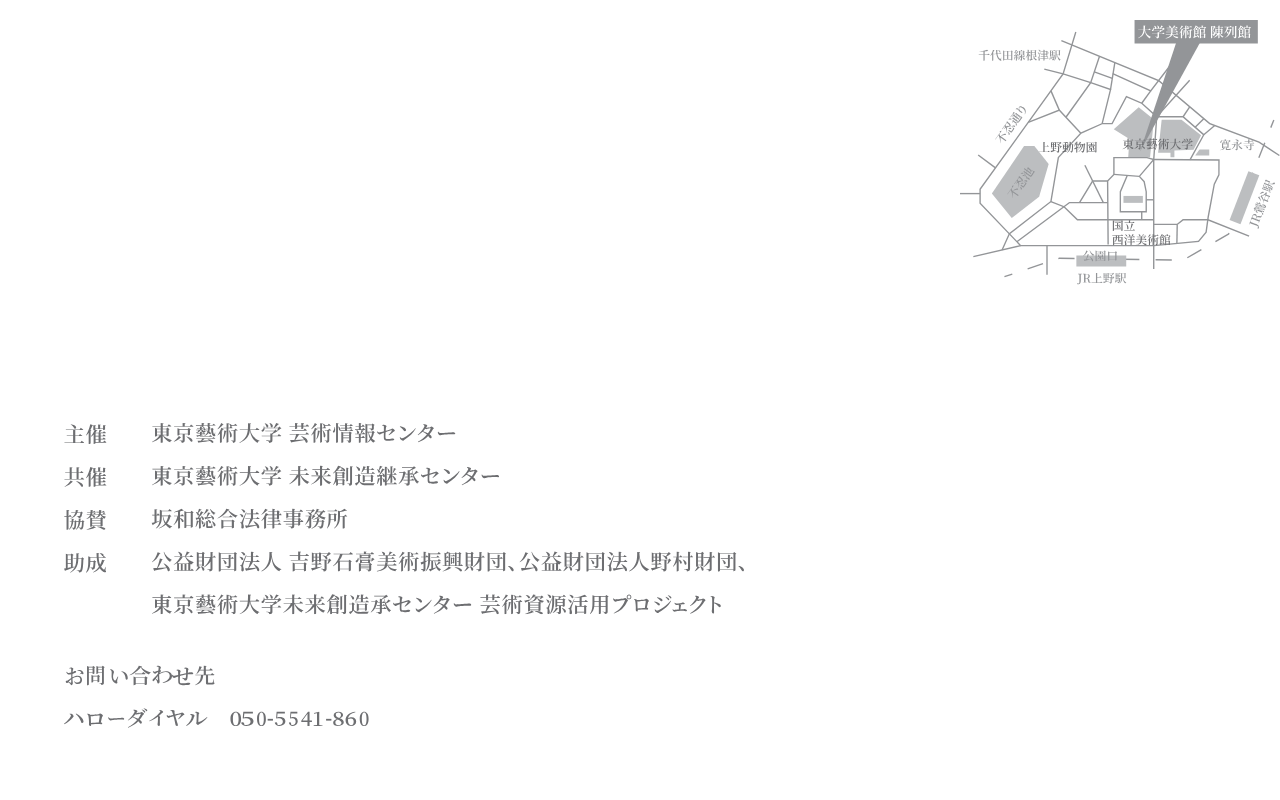
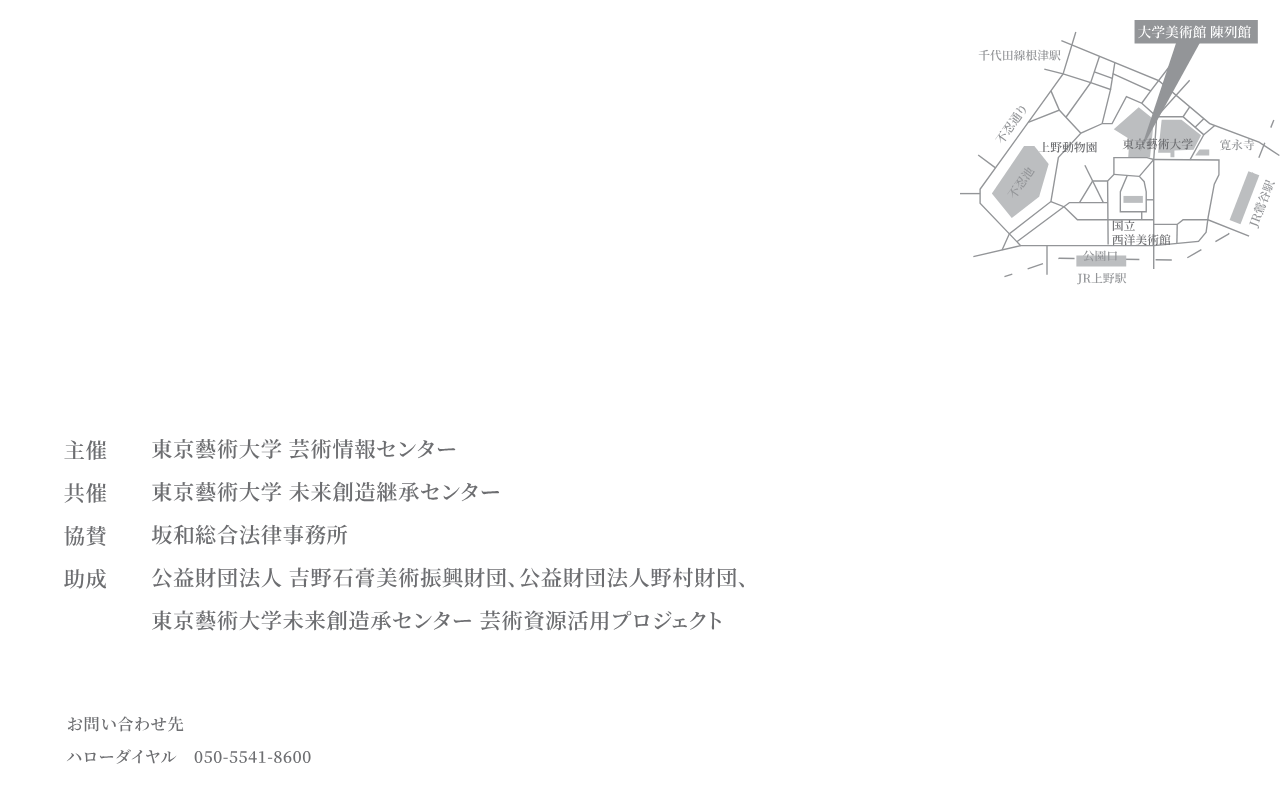
Before and after one commit to yuichkun/geidai-cn-web, a SvelteKit app: page / in a window 1280 px wide. Built offline with nearby package versions, Linux system fonts and the light colour scheme.

Commit message:
fix description

```diff
--- a/src/routes/+page.svelte
+++ b/src/routes/+page.svelte
@@ -5,7 +5,7 @@
 		<div class="flex justify-end">
 			<img class="mt-5 mr-2" src="/map.svg" alt="map" />
 		</div>
-		<img class="ml-4" src="/description.svg" alt="map" />
+		<img class="ml-4 mb-9" src="/description.svg" alt="map" />
 	</div>
 	<!-- PC -->
 	<div class="hidden lg:flex">
@@ -16,7 +16,7 @@
 		/>
 		<div class="flex flex-col justify-between flex-grow">
 			<img class="mt-5 ml-auto w-[320px]" src="/map.svg" alt="map" />
-			<img class="mb-7 w-[680px]" src="/description.svg" alt="map" />
+			<img class="pb-9 w-[680px]" src="/description.svg" alt="map" />
 		</div>
 	</div>
 </div>
```
Also changed, not shown: static/description.svg.
